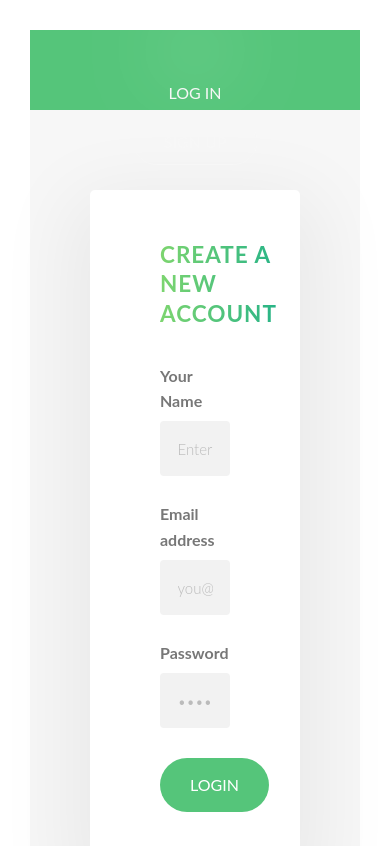
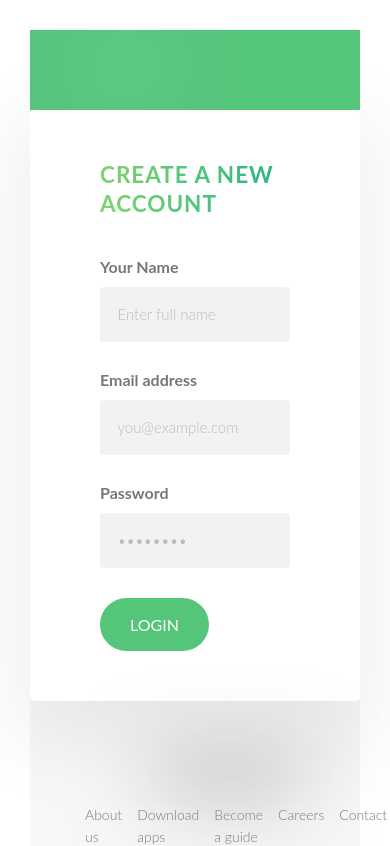
Before and after one commit to ibrahimkeyboad/natours, a Next.js app: page /signup in a window 390 px wide. Shown: the top 846 px of the page. Built offline with nearby package versions, Linux system fonts and the light colour scheme; no server answers; grey boxes are pictures that could not be loaded.

Commit message:
add mediea query in index page

```diff
--- a/src/components/main.js
+++ b/src/components/main.js
@@ -3,8 +3,8 @@ import TourList from './tour-list';
 
 function Main({ tours }) {
   return (
-    <main className='main'>
-      <div className='card-container'>
+    <main className=' main py-10 lg:py-20 px-6'>
+      <div className='card-container gap-8 md:gap-16 lg:20 xl:gap-32 px-10 md:grid-cols-2 lg:grid-cols-3'>
         {tours?.map((tour) => (
           <TourList key={tour._id} tour={tour} />
         ))}
--- a/src/components/tour-detail.js
+++ b/src/components/tour-detail.js
@@ -15,8 +15,6 @@ function TourDetails({ tour, reviews }) {
     const response = axios.post('/api/stripe', JSON.stringify(body));
   }
 
-  console.log(reviews);
-
   return (
     <>
       <HeaderTour tour={tour} />
--- a/src/styles/globals.css
+++ b/src/styles/globals.css
@@ -49,7 +49,7 @@ body {
 
 .main {
   background-color: #f7f7f7;
-  padding: 8rem 6rem;
+  /* padding: 8rem 6rem; */
   -webkit-box-flex: 1;
   -ms-flex: 1;
   flex: 1;
@@ -377,10 +377,7 @@ body {
 
 @media only screen and (max-width: 62.5em) {
   .header {
-    -webkit-box-orient: vertical;
-    -webkit-box-direction: normal;
-    -ms-flex-direction: column;
-    flex-direction: column;
+    padding: 0 2;
   }
 }
 
@@ -993,11 +990,7 @@ body {
   flex: 0 1 40%;
 }
 
-@media only screen and (max-width: 62.5em) {
-  .nav--tours {
-    margin-bottom: 1.5rem;
-  }
-}
+
 
 @media only screen and (max-width: 37.5em) {
   .nav--tours {
@@ -1012,6 +1005,12 @@ body {
   -webkit-box-pack: end;
   -ms-flex-pack: end;
   justify-content: flex-end;
+}
+
+@media (max-width: 43.4em) {
+  .nav--user {
+    display: none;
+  }
 }
 
 .nav__el,
@@ -1218,8 +1217,6 @@ body {
   max-width: 120rem;
   margin: 0 auto;
   display: grid;
-  grid-template-columns: repeat(3, 1fr);
-  grid-gap: 7rem;
 }
 
 .card {
```
